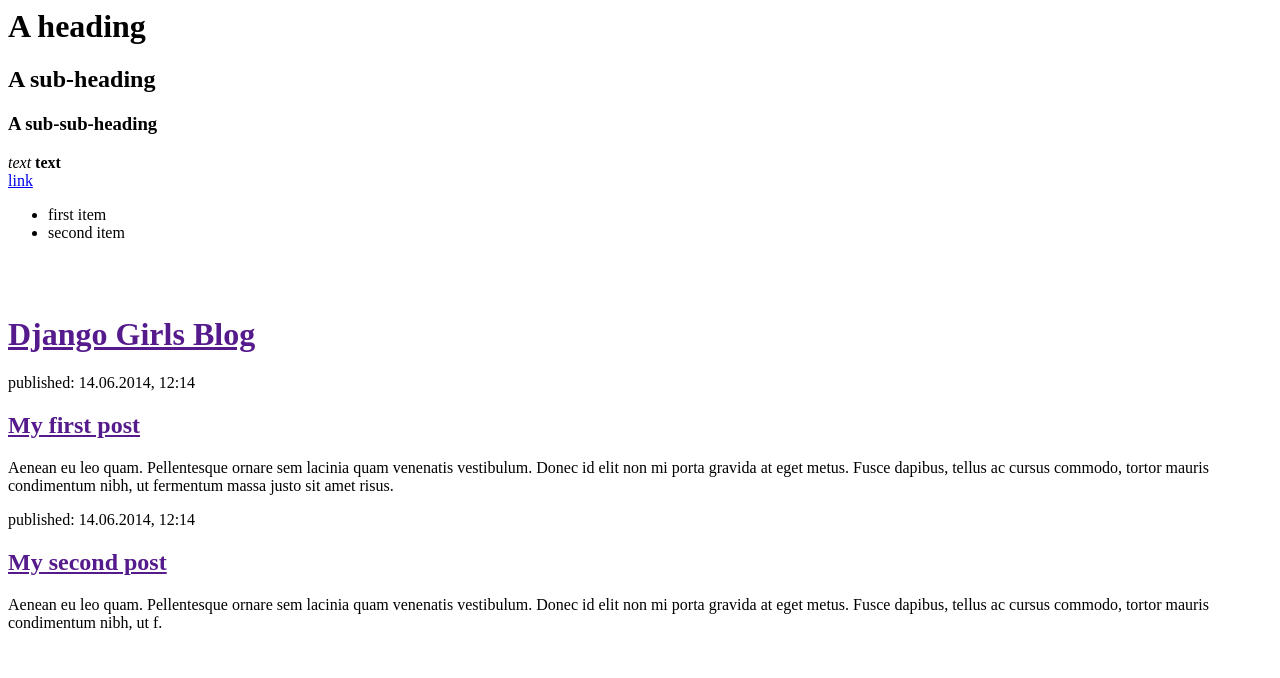
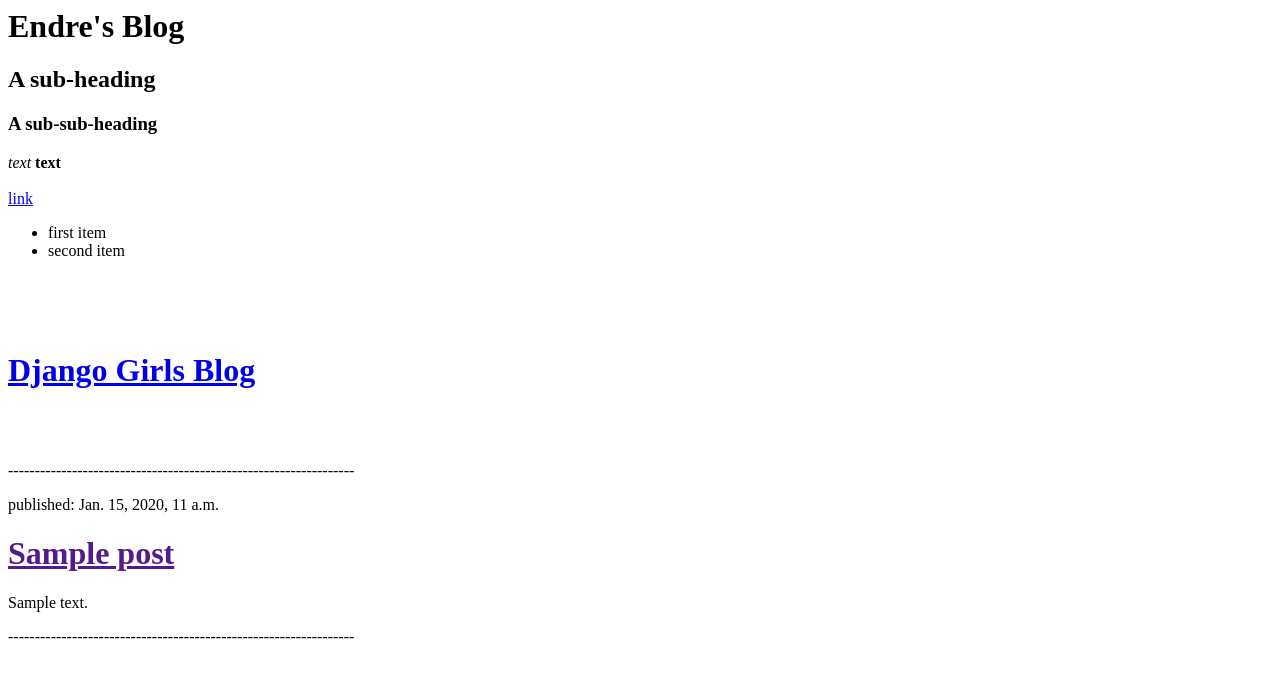
Before and after one commit to endrezr/my-first-blog, a Django app: template blog/templates/blog/post_list.html in a window 1280 px wide. Shown: the top 678 px of the page. Run offline with Django 3.2, Linux system fonts and the light colour scheme; the template is opened without the code that fills it: values that come from a table or form of the project are taken from there, others are empty; tables that the repository leaves empty hold one stand-in row (values such as "Sample post").

Commit message:
Modified templates to display posts from database.

```diff
--- a/blog/templates/blog/post_list.html
+++ b/blog/templates/blog/post_list.html
@@ -1,12 +1,14 @@
 <html>
-    <h1>A heading</h1>
+    <h1>Endre's Blog</h1>
     <h2>A sub-heading</h2>
     <h3>A sub-sub-heading</h3>
     <em>text</em>
     <strong>text</strong>
     <br />
+    <br />
     <a href="https://djangogirls.org">link</a>
     <ul><li>first item</li><li>second item</li></ul>
+    <br />
     <div></div>
     <br />
     <br />
@@ -15,19 +17,19 @@
     </head>
     <body>
         <div>
-            <h1><a href="">Django Girls Blog</a></h1>
+            <h1><a href="/">Django Girls Blog</a></h1>
+            <br />
+            <br />
         </div>
 
-        <div>
-            <p>published: 14.06.2014, 12:14</p>
-            <h2><a href="">My first post</a></h2>
-            <p>Aenean eu leo quam. Pellentesque ornare sem lacinia quam venenatis vestibulum. Donec id elit non mi porta gravida at eget metus. Fusce dapibus, tellus ac cursus commodo, tortor mauris condimentum nibh, ut fermentum massa justo sit amet risus.</p>
-        </div>
-
-        <div>
-            <p>published: 14.06.2014, 12:14</p>
-            <h2><a href="">My second post</a></h2>
-            <p>Aenean eu leo quam. Pellentesque ornare sem lacinia quam venenatis vestibulum. Donec id elit non mi porta gravida at eget metus. Fusce dapibus, tellus ac cursus commodo, tortor mauris condimentum nibh, ut f.</p>
-        </div>
+        {% for post in posts %}
+            <div>
+                <p>-----------------------------------------------------------------</p>
+                <p>published: {{ post.published_date }}</p>
+                <h1><a href="">{{ post.title }}</a></h1>
+                <p>{{ post.text|linebreaksbr }}</p>
+                <p>-----------------------------------------------------------------</p>
+            </div>
+        {% endfor %}
     </body>
 </html>
--- a/blog/views.py
+++ b/blog/views.py
@@ -1,5 +1,8 @@
 from django.shortcuts import render
+from django.utils import timezone
+from .models import Post
 
 # Create your views here.
 def post_list(request):
-    return render(request, 'blog/post_list.html', {})
+    posts = Post.objects.filter(published_date__lte=timezone.now()).order_by('published_date')
+    return render(request, 'blog/post_list.html', {'posts':posts})
```
